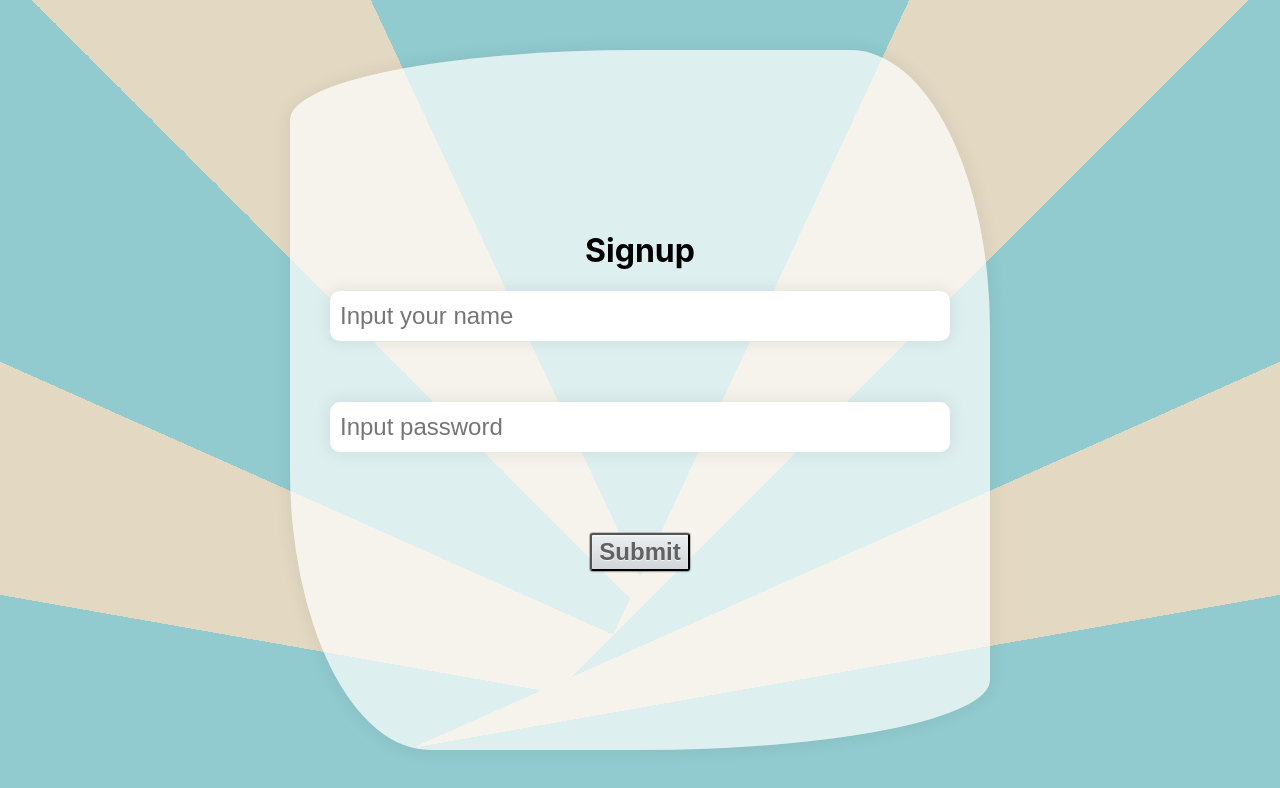
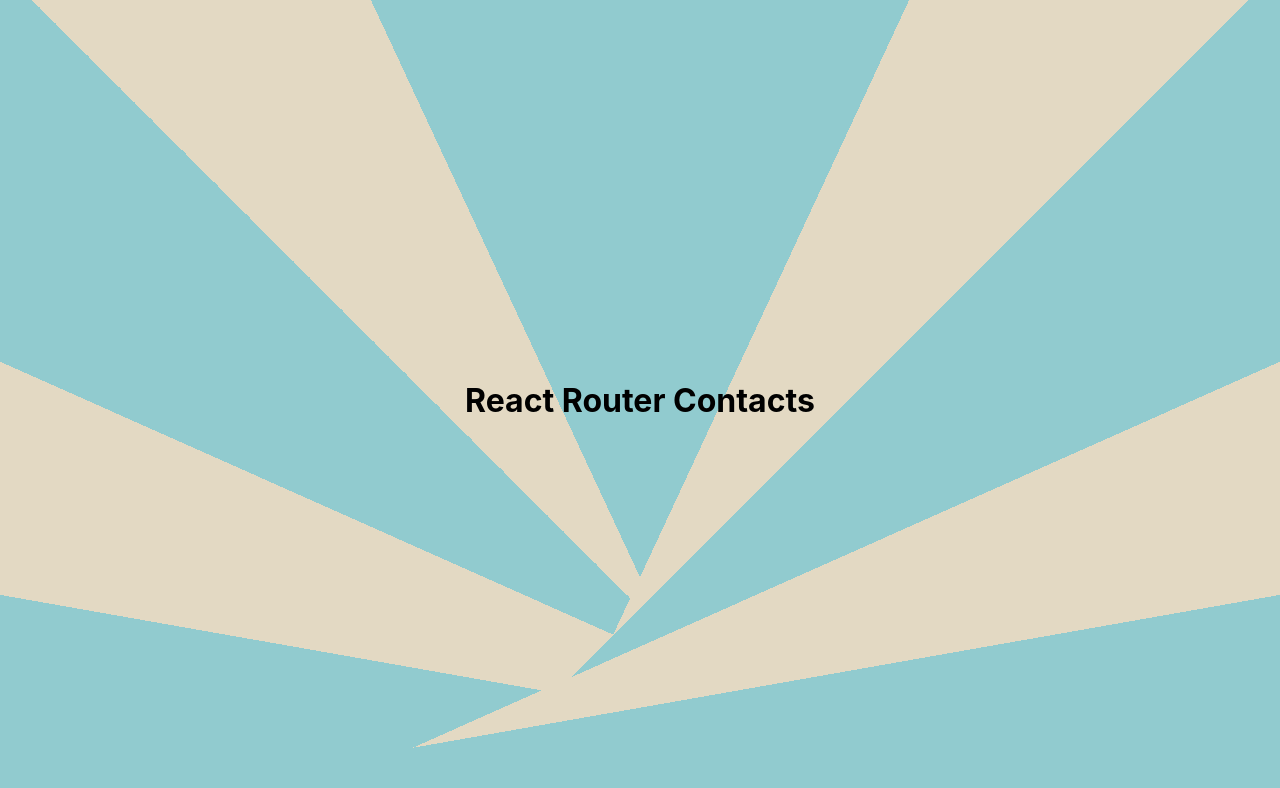
Before and after one commit to VikkyAblaeva/frontend-project-12, a React (Create React App) app in the folder frontend/: page / in a window 1280 px wide. Shown: the top 788 px of the page. Built offline with nearby package versions, Linux system fonts and the light colour scheme.

Commit message:
add React Router

```diff
--- a/frontend/src/index.js
+++ b/frontend/src/index.js
@@ -1,17 +1,32 @@
 import React from 'react';
 import ReactDOM from 'react-dom/client';
+import {
+  createBrowserRouter,
+  RouterProvider,
+} from "react-router-dom";
 import './index.css';
+import Root from './routes/root';
 import App from './App';
 import reportWebVitals from './reportWebVitals';
+import ErrorPage from "./error-page";
+
+const router = createBrowserRouter([
+  {
+    path: "/",
+    element: <Root />,
+    errorElement: <ErrorPage />,
+  },
+  {
+    path: "/login",
+    element: <App />,
+  },
+]);
 
 const root = ReactDOM.createRoot(document.getElementById('root'));
 root.render(
   <React.StrictMode>
-    <App />
+    <RouterProvider router={router} />
   </React.StrictMode>
 );
 
-// If you want to start measuring performance in your app, pass a function
-// to log results (for example: reportWebVitals(console.log))
-// or send to an analytics endpoint. Learn more: https://bit.ly/CRA-vitals
 reportWebVitals();
--- /dev/null
+++ b/frontend/src/routes/error-page.jsx
@@ -0,0 +1,16 @@
+import { useRouteError } from "react-router-dom";
+
+export default function ErrorPage() {
+  const error = useRouteError();
+  console.error(error);
+
+  return (
+    <div>
+      <h1>Oops!</h1>
+      <p>Sorry, an unexpected error has occurred.</p>
+      <p>
+        <i>{error.statusText || error.message}</i>
+      </p>
+    </div>
+  );
+}
--- /dev/null
+++ b/frontend/src/routes/root.jsx
@@ -0,0 +1,9 @@
+export default function Root() {
+    return (
+      <>
+        <div>
+          <h1>React Router Contacts</h1>
+        </div>
+      </>
+    );
+  }
--- a/package.json
+++ b/package.json
@@ -20,6 +20,7 @@
   },
   "homepage": "https://github.com/VikkyAblaeva/frontend-project-12#readme",
   "dependencies": {
-    "@hexlet/chat-server": "^1.1.6"
+    "@hexlet/chat-server": "^1.1.6",
+    "react-router-dom": "^6.8.0"
   }
 }
```
Also changed, not shown: 1 other file (tests, documents, lock files or other folders).
